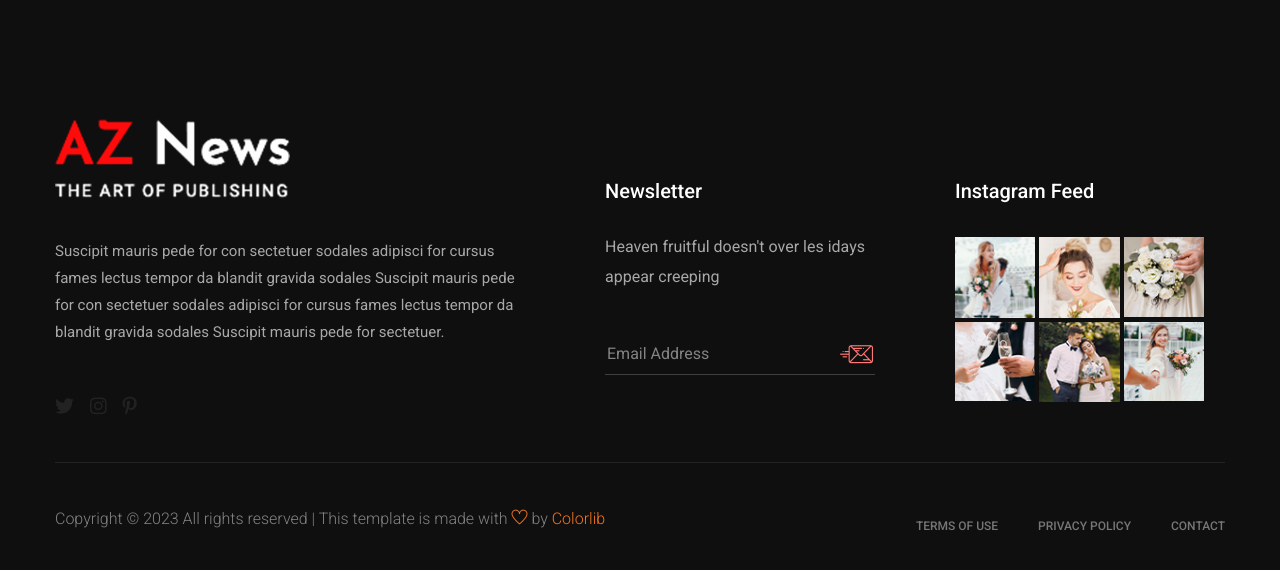
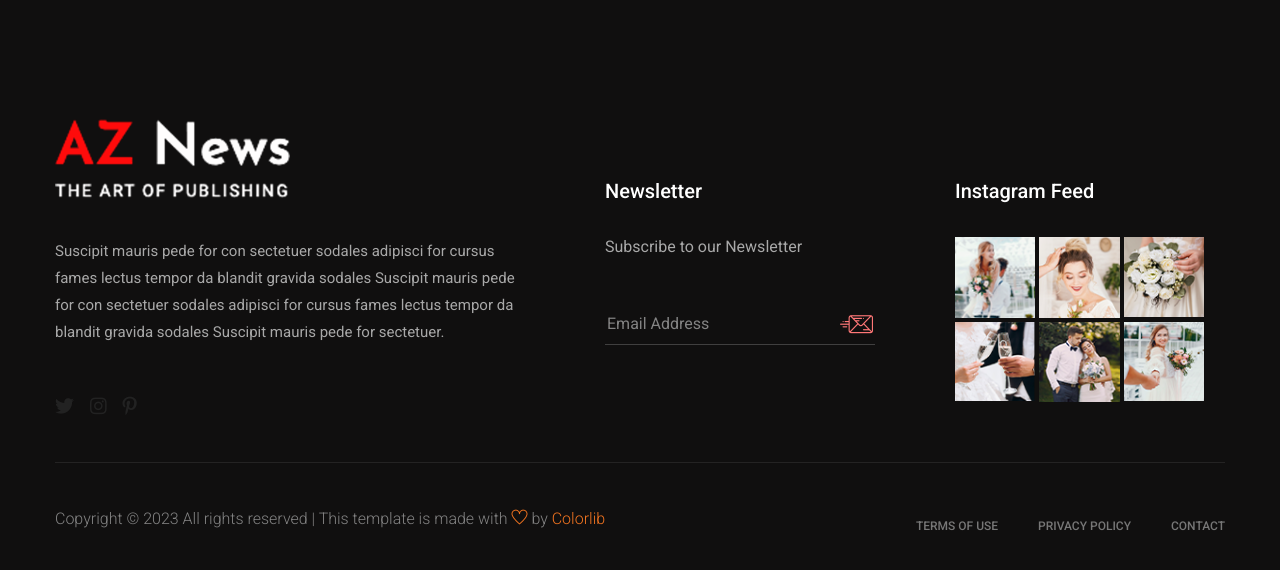
Before and after one commit to SaugatMgr/News-Portal-Project, a Django app: page /about/ in a window 1280 px wide. Shown: the part 1520-2090 px from the top of the page. Run offline with Django 4.2, Linux system fonts and the light colour scheme; data that the repository does not hold is empty; some libraries are stand-ins or nearby versions.

Commit message:
bottom footer newsletter form code

```diff
--- a/templates/AZnews/footer/footer.html
+++ b/templates/AZnews/footer/footer.html
@@ -37,16 +37,15 @@
             <div class="single-footer-caption mt-60">
               <div class="footer-tittle">
                 <h4>Newsletter</h4>
-                <p>Heaven fruitful doesn't over les idays appear creeping</p>
+                <p>Subscribe to our Newsletter</p>
                 <!-- Form -->
                 <div class="footer-form">
                   <div id="mc_embed_signup">
+                    <div id="newsletter_bottom_message"></div>
                     <form
-                      target="_blank"
-                      action="https://spondonit.us12.list-manage.com/subscribe/post?u=1462626880ade1ac87bd9c93a&amp;id=92a4423d01"
-                      method="get"
+                      method="post"
                       class="subscribe_form relative mail_part"
-                    >
+                      id="newsletter_bottom_form">{% csrf_token %}
                       <input
                         type="email"
                         name="email"
```
